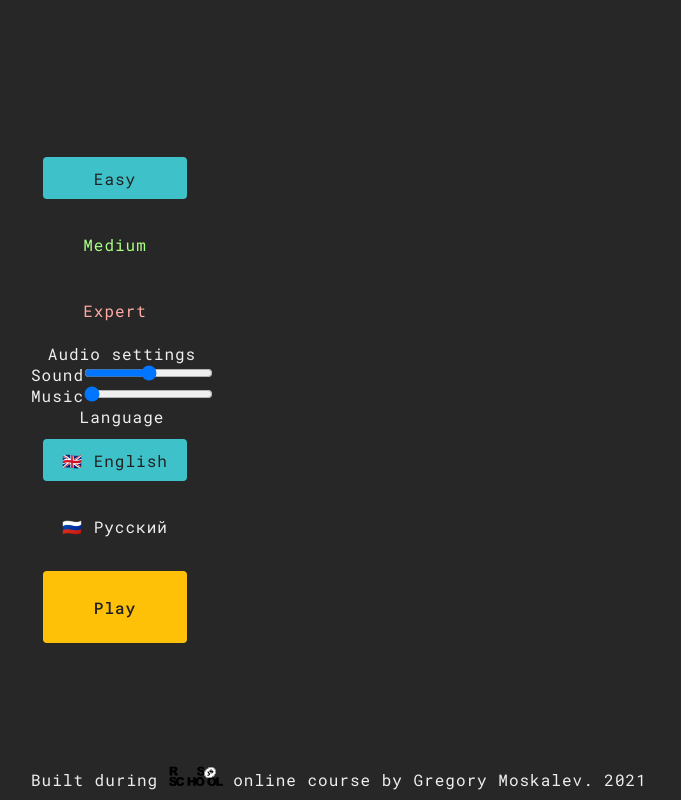
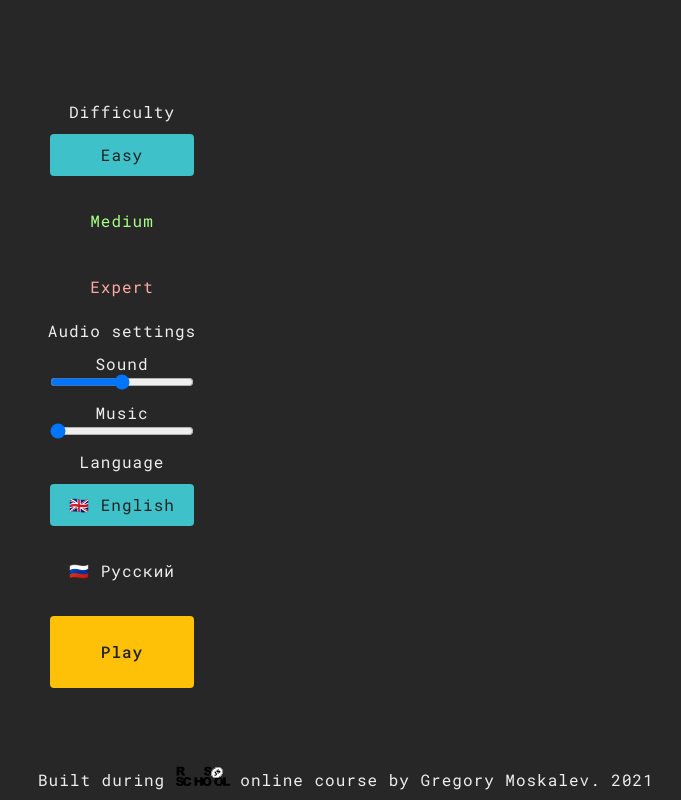
Before and after one commit to GregoryMoskalev/react-game, a React (Create React App) app in the folder react-game/: page /settings in a window 1280 px wide. Shown: the whole page, without its empty margins (518-1199 px from the left). Built offline with nearby package versions, Linux system fonts and the light colour scheme.

Commit message:
fix: lang issues

```diff
--- a/react-game/src/components/Board/Board.tsx
+++ b/react-game/src/components/Board/Board.tsx
@@ -31,7 +31,6 @@ const Board: React.FC<any> = (props) => {
     'bugsweeper-save',
   );
   const [button, setButton] = useStateAndLS('🙂', 'bugsweeper-btn');
-  console.log(langContext);
   useEffect(() => {
     song1.addEventListener(
       'ended',
--- a/react-game/src/components/GameSettings/GameSettings.scss
+++ b/react-game/src/components/GameSettings/GameSettings.scss
@@ -53,6 +53,7 @@
     }
   }
 }
+
 .radio-input {
   display: none;
   &:checked + .radio-label {
@@ -72,6 +73,14 @@
     }
   }
 }
+
+.music-volume,
+.sound-volume {
+  display: flex;
+  flex-direction: column;
+  margin: 1.2rem;
+}
+
 .play-btn {
   display: flex;
   justify-content: center;
--- a/react-game/src/components/GameSettings/GameSettings.tsx
+++ b/react-game/src/components/GameSettings/GameSettings.tsx
@@ -69,6 +69,7 @@ const GameSettings: React.FC<GameSettingsProps> = (props) => {
       <div>
         <h4 className="settings-heading">{languages[langContext!.lang].audioSettings}</h4>
         <div
+          className="sound-volume"
           onChange={(e: React.ChangeEvent<HTMLInputElement>) =>
             props.handleVolumeChange(Number(e.target.value), props.audioVolume.music)}
         >
@@ -84,6 +85,7 @@ const GameSettings: React.FC<GameSettingsProps> = (props) => {
           />
         </div>
         <div
+          className="music-volume"
           onChange={(e: React.ChangeEvent<HTMLInputElement>) =>
             props.handleVolumeChange(props.audioVolume.sound, Number(e.target.value))}
         >
@@ -133,7 +135,7 @@ const GameSettings: React.FC<GameSettingsProps> = (props) => {
         </div>
       </div>
       <Link className="play-btn" to="/">
-        Play
+        {languages[langContext!.lang].playBtn}
       </Link>
     </React.Fragment>
   );
--- a/react-game/src/languages/en.ts
+++ b/react-game/src/languages/en.ts
@@ -1,5 +1,6 @@
 export default {
   heading: 'Bugsweeper',
+  difficulty: 'Difficulty',
   easyDifficulty: 'Easy',
   mediumDifficulty: 'Medium',
   expertDifficulty: 'Expert',
--- a/react-game/src/languages/ru.ts
+++ b/react-game/src/languages/ru.ts
@@ -1,6 +1,6 @@
 export default {
   heading: 'Bugsweeper, но типа на русском',
-  Difficulty: 'Сложность',
+  difficulty: 'Сложность',
   easyDifficulty: 'Легко',
   mediumDifficulty: 'Средне',
   expertDifficulty: 'Эксперт',
```
